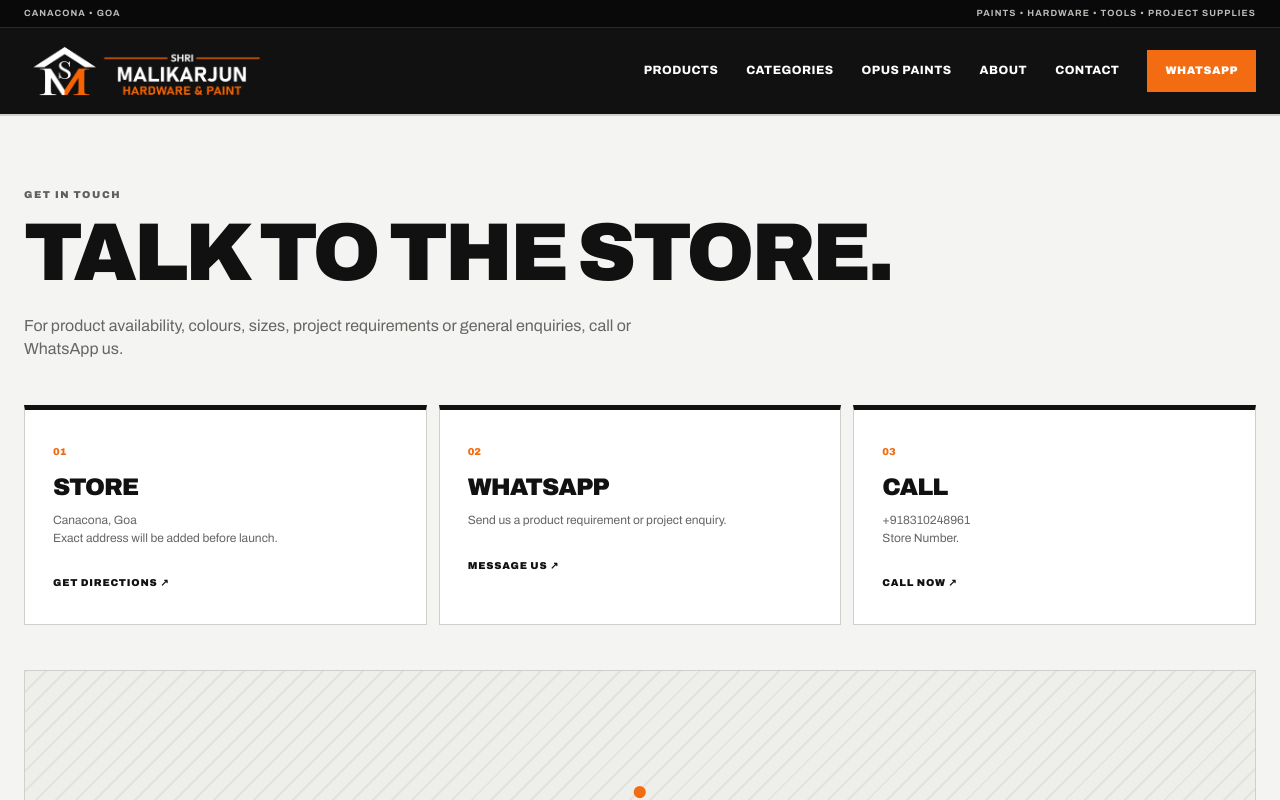
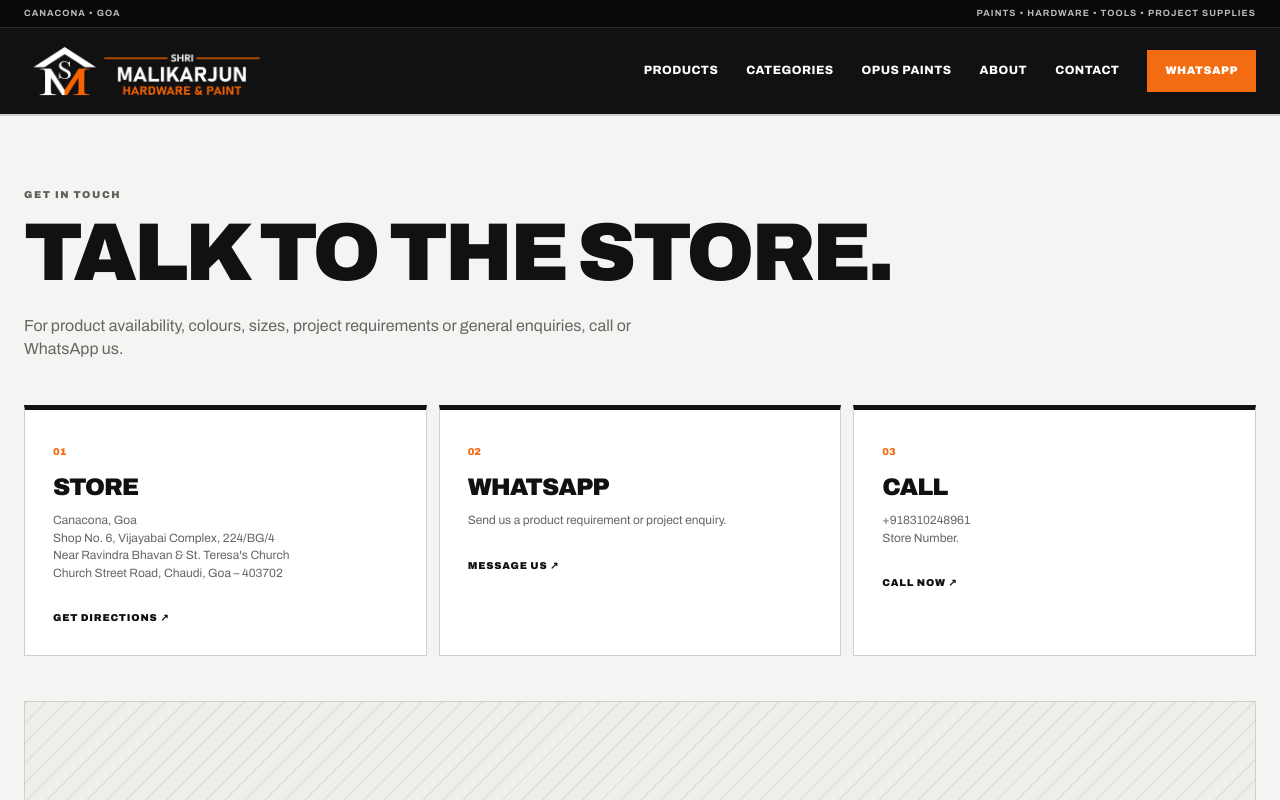
Before and after one commit to tyrongracias/ShriMalikaarjun-hardware, a Next.js app: page /contact in a window 1280 px wide. Shown: the top 800 px of the page. Built offline with nearby package versions, Linux system fonts and the light colour scheme.

Commit message:
Update page.js

```diff
--- a/app/contact/page.js
+++ b/app/contact/page.js
@@ -1,2 +1,4 @@
 import { Header, Footer } from "../components/SiteChrome";
-export default function Contact(){return <><Header/><main className="page"><div className="container"><p className="kicker">GET IN TOUCH</p><h1>Talk to the store.</h1><p className="lead">For product availability, colours, sizes, project requirements or general enquiries, call or WhatsApp us.</p><div className="contact-grid pro-contact"><div className="contact-card"><span className="contact-icon">01</span><h3>STORE</h3><p>Canacona, Goa<br/>Exact address will be added before launch.</p><a href="https://maps.google.com/?q=Canacona,Goa" target="_blank" rel="noreferrer" className="text-link">GET DIRECTIONS ↗</a></div><div className="contact-card"><span className="contact-icon">02</span><h3>WHATSAPP</h3><p>Send us a product requirement or project enquiry.</p><a href="https://wa.me/918310248961" target="_blank" rel="noreferrer" className="text-link">MESSAGE US ↗</a></div><div className="contact-card"><span className="contact-icon">03</span><h3>CALL</h3><p>+918310248961<br/>Store Number.</p><a href="tel:+918310248961" className="text-link">CALL NOW ↗</a></div></div><div className="map-placeholder wide"><div className="pin">●</div><strong>GOOGLE MAPS</strong><span>Replace with the client's exact Google Maps location before launch.</span></div></div></main><Footer/></>}
+export default function Contact(){return <><Header/><main className="page"><div className="container"><p className="kicker">GET IN TOUCH</p><h1>Talk to the store.</h1><p className="lead">For product availability, colours, sizes, project requirements or general enquiries, call or WhatsApp us.</p><div className="contact-grid pro-contact"><div className="contact-card"><span className="contact-icon">01</span><h3>STORE</h3><p>Canacona, Goa<br/>Shop No. 6, Vijayabai Complex, 224/BG/4<br />
+  Near Ravindra Bhavan & St. Teresa's Church<br />
+  Church Street Road, Chaudi, Goa – 403702</p><a href="https://maps.google.com/?q=Canacona,Goa" target="_blank" rel="noreferrer" className="text-link">GET DIRECTIONS ↗</a></div><div className="contact-card"><span className="contact-icon">02</span><h3>WHATSAPP</h3><p>Send us a product requirement or project enquiry.</p><a href="https://wa.me/918310248961" target="_blank" rel="noreferrer" className="text-link">MESSAGE US ↗</a></div><div className="contact-card"><span className="contact-icon">03</span><h3>CALL</h3><p>+918310248961<br/>Store Number.</p><a href="tel:+918310248961" className="text-link">CALL NOW ↗</a></div></div><div className="map-placeholder wide"><div className="pin">●</div><strong>GOOGLE MAPS</strong><span>Replace with the client's exact Google Maps location before launch.</span></div></div></main><Footer/></>}
```
